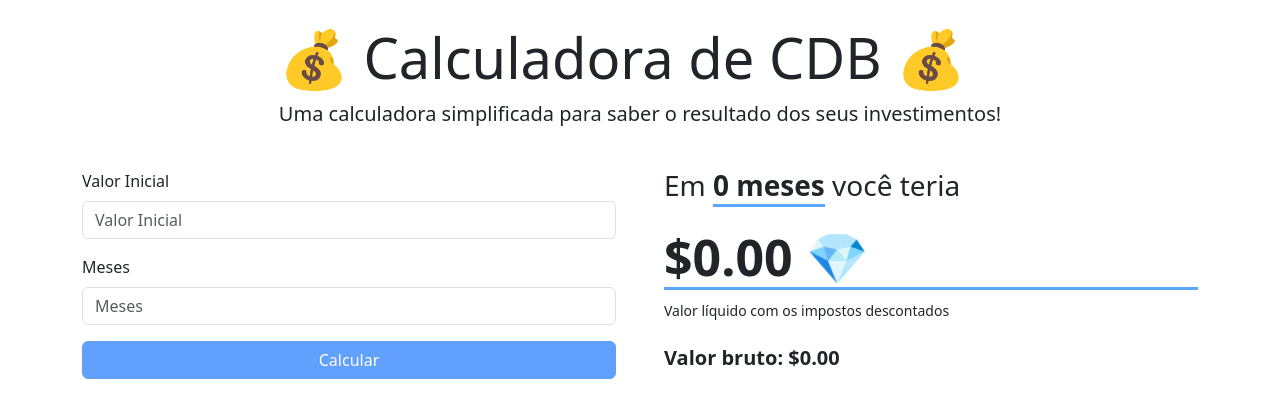
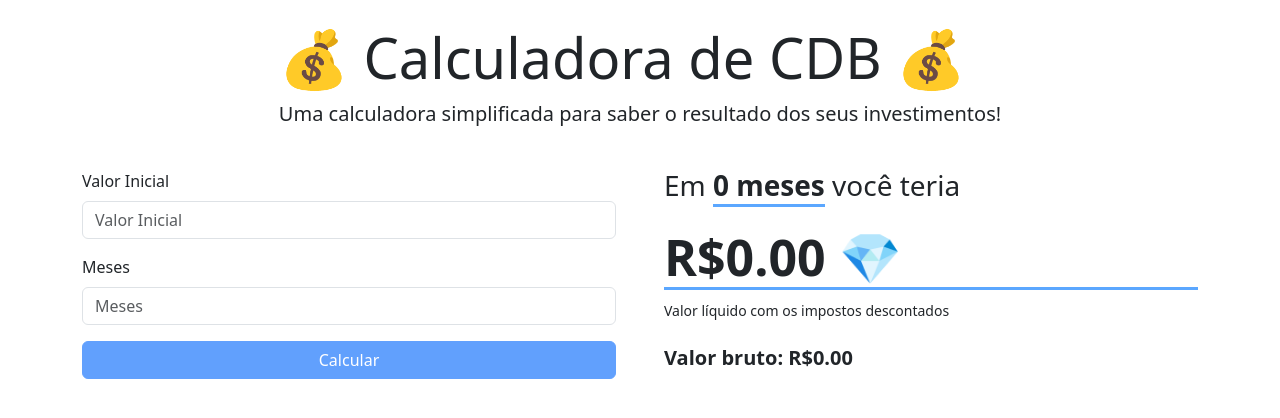
Before and after one commit to ThiagoAndradedev1/Calculo-CDB, an Angular app: page / in a window 1280 px wide. Shown: the top 418 px of the page. Built offline with nearby package versions, Linux system fonts and the light colour scheme.

Commit message:
Formata currency em BRL

```diff
--- a/src/app/home/components/simulation-results/simulation-results.component.html
+++ b/src/app/home/components/simulation-results/simulation-results.component.html
@@ -5,13 +5,13 @@
 
   <div class="my-4">
     <h1 class="result highlight-text fw-bold">
-      {{ discountedValue | currency }} 💎
+      {{ discountedValue | currency : "BRL" }} 💎
     </h1>
 
     <small>Valor líquido com os impostos descontados</small>
   </div>
 
   <h5 id="totalValue" class="fw-bold">
-    Valor bruto: {{ totalValue | currency }}
+    Valor bruto: {{ totalValue | currency : "BRL" }}
   </h5>
 </div>
```
